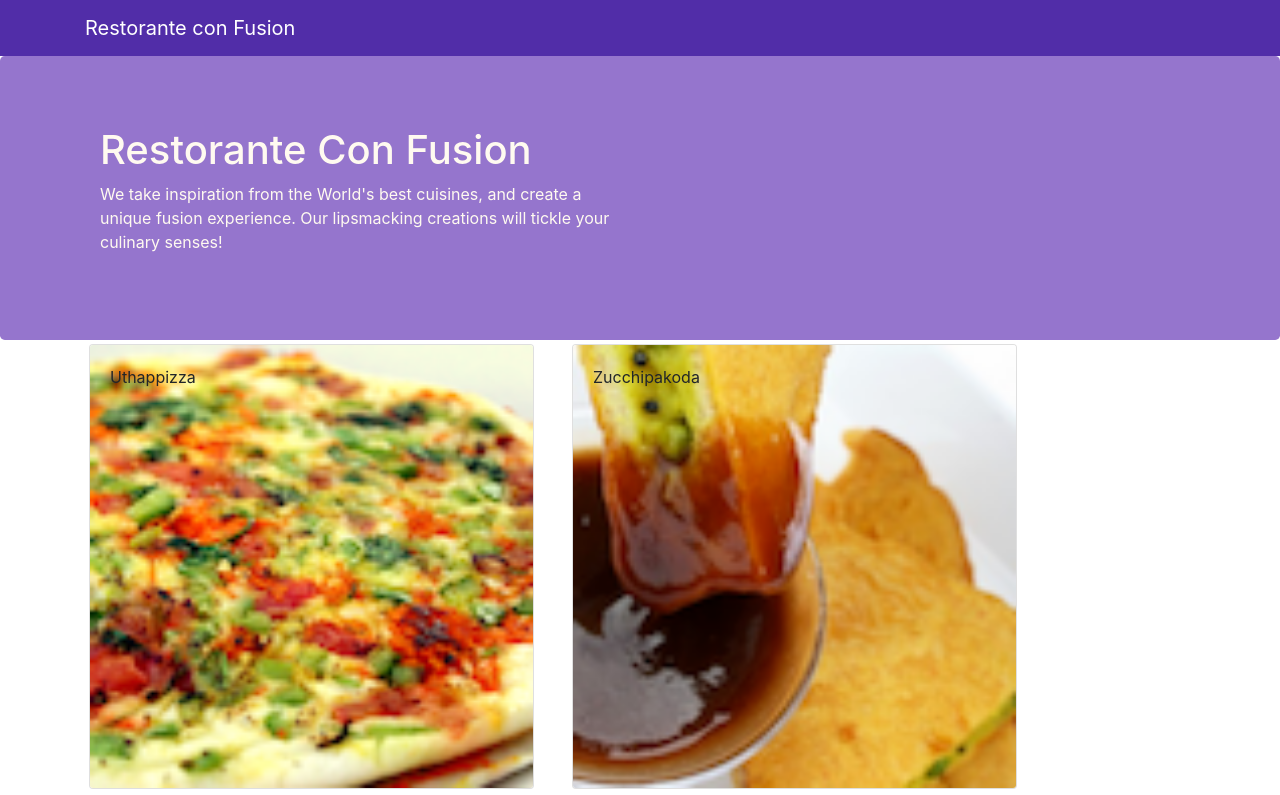
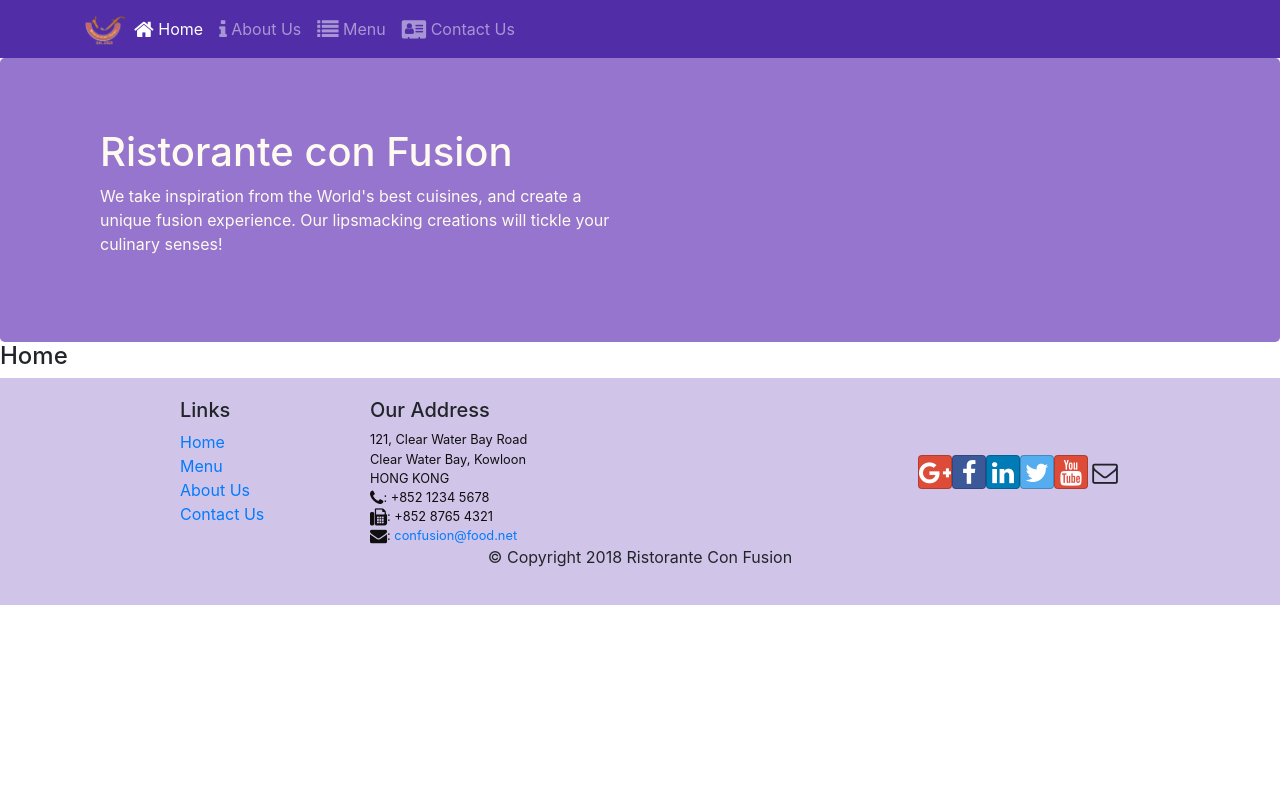
Before and after one commit to saifulshihab/React, a React (Create React App) app: page /home in a window 1280 px wide. Shown: the top 795 px of the page. Built offline with nearby package versions, Linux system fonts and the light colour scheme.

Commit message:
new Home component & added route/navigation

```diff
--- a/package.json
+++ b/package.json
@@ -12,6 +12,7 @@
     "react": "^16.13.1",
     "react-dom": "^16.13.1",
     "react-popper": "^2.2.3",
+    "react-router-dom": "^5.2.0",
     "react-scripts": "3.4.1",
     "reactstrap": "^8.5.1"
   },
--- a/src/App.js
+++ b/src/App.js
@@ -1,11 +1,15 @@
 import React from 'react';
 import Main from './components/MainComponent';
+import { BrowserRouter } from 'react-router-dom';
 import './App.css';
+
 function App() {
   return (
-    <div className="App">
-      <Main />
-    </div>
+    <BrowserRouter>
+      <div>
+        <Main />
+      </div>
+    </BrowserRouter>
   );
 }
 
--- a/src/components/FooterComponent.js
+++ b/src/components/FooterComponent.js
@@ -1,4 +1,5 @@
 import React from 'react';
+import { Link } from 'react-router-dom';
 
 function Footer(){
     return(
@@ -8,10 +9,10 @@
                 <div className="col-4 offset-1 col-sm-2">
                     <h5>Links</h5>
                     <ul className="list-unstyled">
-                        <li><a href="#">Home</a></li>
-                        <li><a href="#">About</a></li>
-                        <li><a href="#">Menu</a></li>
-                        <li><a href="contactus.html">Contact</a></li>
+                        <li><Link to="/home">Home</Link></li>
+                        <li><Link to="/menu">Menu</Link></li>
+                        <li><Link to="aboutus">About Us</Link></li>
+                        <li><Link to="contactus">Contact Us</Link></li>
                     </ul>
                 </div>
                 <div className="col-7 col-sm-5">
--- a/src/components/HeaderComponent.js
+++ b/src/components/HeaderComponent.js
@@ -1,32 +1,57 @@
 import React, { Component } from 'react';
-import { Navbar, NavbarBrand, Jumbotron } from 'reactstrap';
+import { Navbar, NavbarBrand, Jumbotron, NavItem, Nav, Collapse, NavbarToggler} from 'reactstrap';
+import { NavLink } from 'react-router-dom';
 
 class Header extends Component {
+  constructor(props) {
+    super(props);
+    this.state = { isNavOpen: false };
+    this.toggleNav = this.toggleNav.bind(this);
+  }
+  toggleNav() {
+    this.setState({
+      isNavOpen: !this.state.isNavOpen,
+    });
+  }
   render() {
     return (
       <>
-        <Navbar dark>
+        <div>
+                <Navbar dark expand="md">
                     <div className="container">
-            <NavbarBrand href="/">Restorante con Fusion</NavbarBrand>
+                        <NavbarToggler onClick={this.toggleNav} />
+                        <NavbarBrand className="mr-auto" href="/"><img src='assets/images/logo.png' height="30" width="41" alt='Ristorante Con Fusion' /></NavbarBrand>
+                        <Collapse isOpen={this.state.isNavOpen} navbar>
+                            <Nav navbar>
+                            <NavItem>
+                                <NavLink className="nav-link"  to='/home'><span className="fa fa-home fa-lg"></span> Home</NavLink>
+                            </NavItem>
+                            <NavItem>
+                                <NavLink className="nav-link" to='/aboutus'><span className="fa fa-info fa-lg"></span> About Us</NavLink>
+                            </NavItem>
+                            <NavItem>
+                                <NavLink className="nav-link"  to='/menu'><span className="fa fa-list fa-lg"></span> Menu</NavLink>
+                            </NavItem>
+                            <NavItem>
+                                <NavLink className="nav-link" to='/contactus'><span className="fa fa-address-card fa-lg"></span> Contact Us</NavLink>
+                            </NavItem>
+                            </Nav>
+                        </Collapse>
                     </div>
                 </Navbar>
                 <Jumbotron>
                     <div className="container">
                         <div className="row row-header">
                             <div className="col-12 col-sm-6">
-                <h1>Restorante Con Fusion</h1>
-                <p>
-                  We take inspiration from the World's best cuisines, and create
-                  a unique fusion experience. Our lipsmacking creations will
-                  tickle your culinary senses!
-                </p>
+                                <h1>Ristorante con Fusion</h1>
+                                <p>We take inspiration from the World's best cuisines, and create a unique fusion experience. Our lipsmacking creations will tickle your culinary senses!</p>
                             </div>
                         </div>
                     </div>
                 </Jumbotron>
+            </div>
       </>
     );
   }
 }
-
 export default Header;
--- /dev/null
+++ b/src/components/HomeComponent.js
@@ -0,0 +1,6 @@
+import React from 'react';
+function Home(props) {
+  return <h4>Home</h4>
+}
+
+export default Home;
--- a/src/components/MainComponent.js
+++ b/src/components/MainComponent.js
@@ -1,36 +1,39 @@
 import React, { Component } from 'react';
 import Menu from './MenuComponent';
-import DishDetail from './DishdetailComponent';
 import { DISHES } from '../shared/dishes';
 import Header from './HeaderComponent';
 import Footer from './FooterComponent';
+import { Switch, Route, Redirect } from 'react-router-dom';
+import Home from './HomeComponent';
+
 class Main extends Component {
   constructor(props) {
     super(props);
     this.state = {
       dishes: DISHES,
-      selectedDish: null,
     };
   }
   onDishSelect(dishId) {
     this.setState({ selectedDish: dishId });
   }
+
   render() {
+    const HomePage = () => {
+      return <Home />;
+    };
     return (
       <div>
         <Header />
-        <Menu
-          dishes={this.state.dishes}
-          onClick={(dishId) => this.onDishSelect(dishId)}
-        />
-        <DishDetail
-          dish={
-            this.state.dishes.filter(
-              (dish) => dish.id === this.state.selectedDish
-            )[0]
-          }
-        />
-        <Footer/>
+        <Switch>
+          <Route path="/home" component={HomePage} />
+          <Route
+            exact
+            path="/menu"
+            component={() => <Menu dishes={this.state.dishes} />}
+          />
+          <Redirect to="/home" />
+        </Switch>
+        <Footer />
       </div>
     );
   }
```
Also changed, not shown: 1 other file (tests, documents, lock files or other folders). Lines whose indentation alone changed are shown as unchanged.
